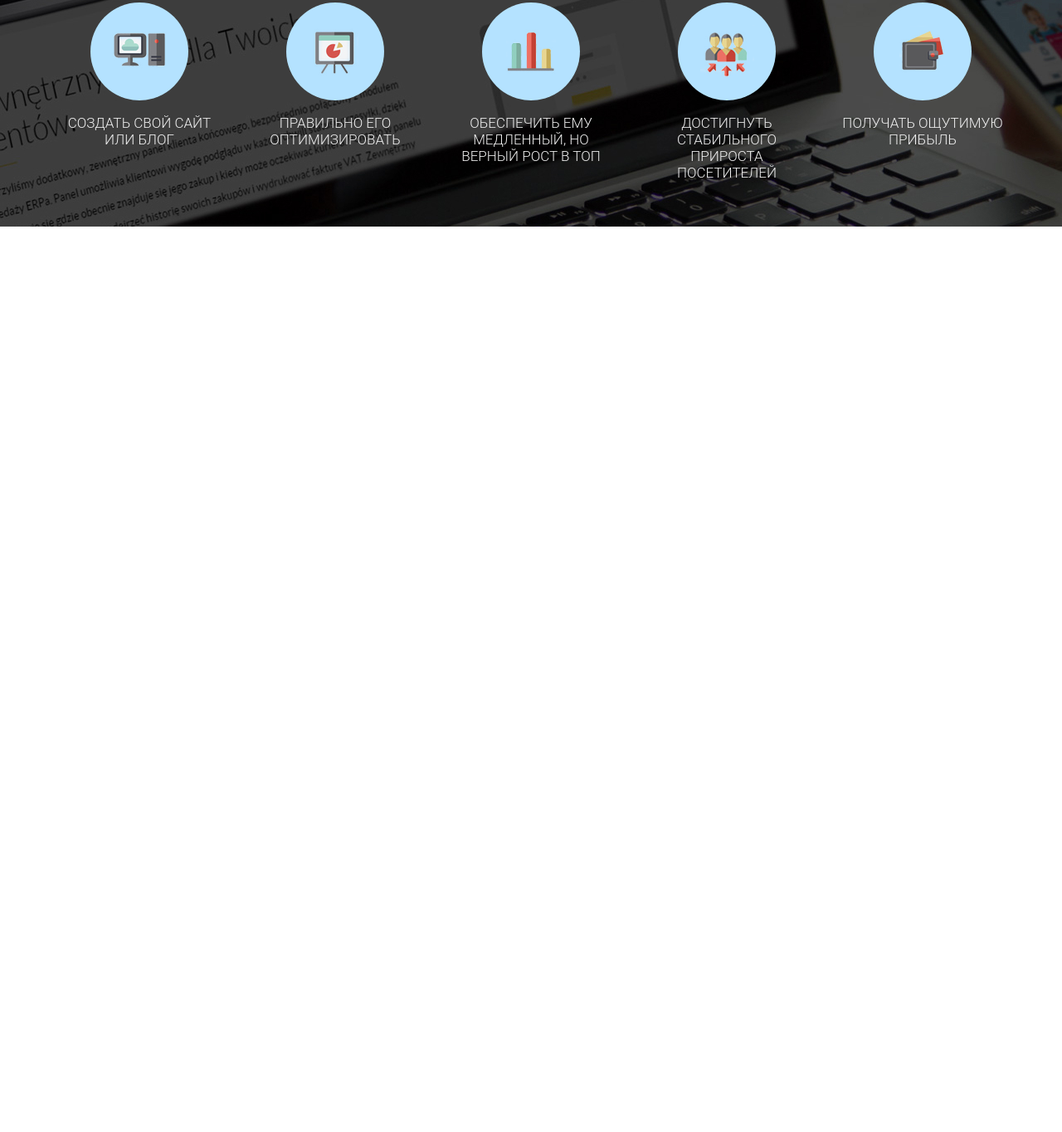
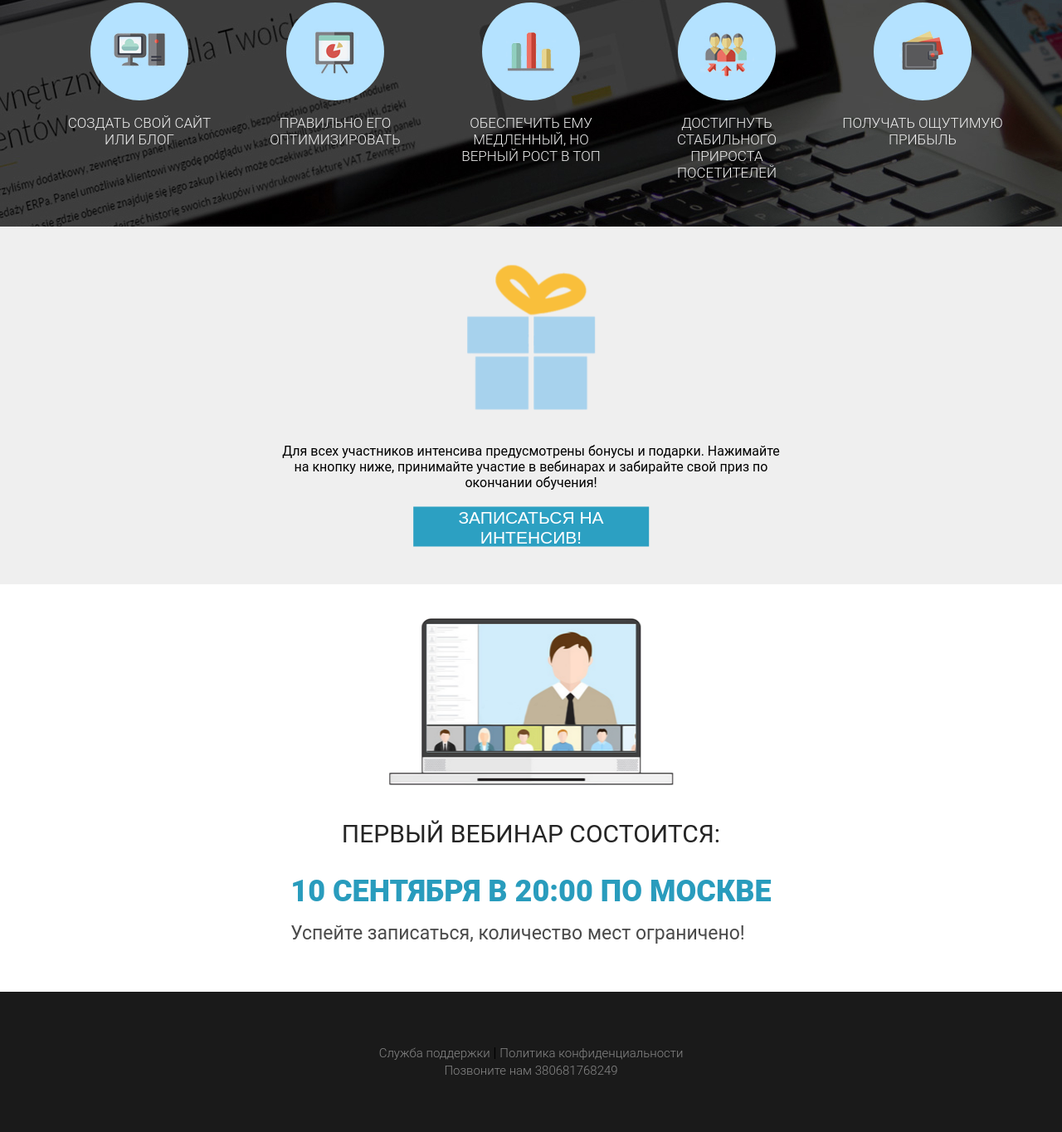
Before and after one commit to KlymenkoVlad/Site-For-Course, a website built with Vite: page index.html in a window 1280 px wide. Shown: the part 2167-3531 px from the top of the page at 83% size. Before the commit the page ends 2440 px from the top, so only its background shows below. Built offline with nearby package versions, Linux system fonts and the light colour scheme.

Commit message:
layout is fully done

```diff
--- a/index.html
+++ b/index.html
@@ -100,13 +100,39 @@
 
               <p>Получать ощутимую прибыль</p>
             </div>
-
-
         </div>
 
       </div>
 
+      <div class="present-container">
+        <div class="vertical-center">
+          <img class="present-img" src="./src/icon/gift.png" alt="" height="174px" width="154px">
+          <p>Для всех участников интенсива предусмотрены бонусы и подарки. Нажимайте<br> на кнопку ниже, принимайте участие в вебинарах и забирайте свой приз по<br> окончании обучения!</p>
+          <button class="header-btn">Записаться на интенсив!</button>
+        </div>
+      </div>
+
+      <div class="first-container">
+        <div class="vertical-center">
+          <img class="present-img" src="./src/icon/first.png" alt="">
+          <p>Первый вебинар состоится:</p>
+          <p>10 сентября в 20:00 по Москве</p>
+          <p>Успейте записаться, количество мест ограничено!</p>
+        </div>
+      </div>
+
     </main>
+
+    <footer>
+      <div class="vertical-center">
+        <div>
+          <a href="#">Служба поддержки </a>
+          |
+          <a href="#">Политика конфиденциальности </a>
+        </div>
+        <div><a href="tel:+38068-176-8249">Позвоните нам 380681768249</a></div>
+      </div>
+    </footer>
 
 
     <script type="module" src="/main.js"></script>
--- a/style.scss
+++ b/style.scss
@@ -314,9 +314,111 @@ h2 {
     font-weight: 400;
     font-size: 30px;
     line-height: 30px;
-
     text-align: center;
     text-transform: uppercase;
 
     color: #EFEFEF;
 }
+
+.present-container {
+    text-align: center;
+    height: 431px;
+    position: relative;
+    background-color: #efefef;
+
+    p {
+        margin-bottom: 20px;
+    }
+
+    img {
+        margin-bottom: 20px;
+    }
+
+}
+
+.vertical-center {
+    margin: 0;
+    position: absolute;
+    top: 50%;
+    left: 50%;
+    transform: translate(-50%, -50%);
+  }
+
+.first-container {
+    text-align: center;
+    height: 491px;
+    position: relative;
+    padding: 15px 0px 0px;
+
+    p {
+        margin-bottom: 20px;
+    }
+
+    img {
+        margin-bottom: 10px;
+    }
+
+    p:nth-of-type(1) {
+
+    font-weight: 400;
+    font-size: 30px;
+    line-height: 30px;
+
+    text-transform: uppercase;
+
+    color: #252525;
+
+    }
+
+    p:nth-of-type(2) {
+
+        font-weight: 900;
+        font-size: 36px;
+        line-height: 36px;
+
+        text-align: center;
+        text-transform: uppercase;
+
+        color: #299CBD;
+
+    }
+
+    p:nth-of-type(3) {
+
+        font-style: normal;
+        font-weight: 400;
+        font-size: 23px;
+        line-height: 20px;
+        /* identical to box height, or 87% */
+
+        display: flex;
+        align-items: center;
+        text-align: center;
+
+        color: #4A4A4A;
+
+    }
+}
+
+footer {
+    height: 169px;
+    background: #1a1a1a;
+    text-align: center;
+    position: relative;
+    display: flex;
+
+    a {
+        font-style: normal;
+        font-weight: 300;
+        font-size: 15px;
+        line-height: 21px;
+        text-align: center;
+        text-decoration-line: none;
+
+        color: #888888;
+    }
+
+    a:hover {
+        text-decoration: underline;
+    }
+}
```
Also changed, not shown: src/icon/first.png (added), src/icon/gift.png (added).
